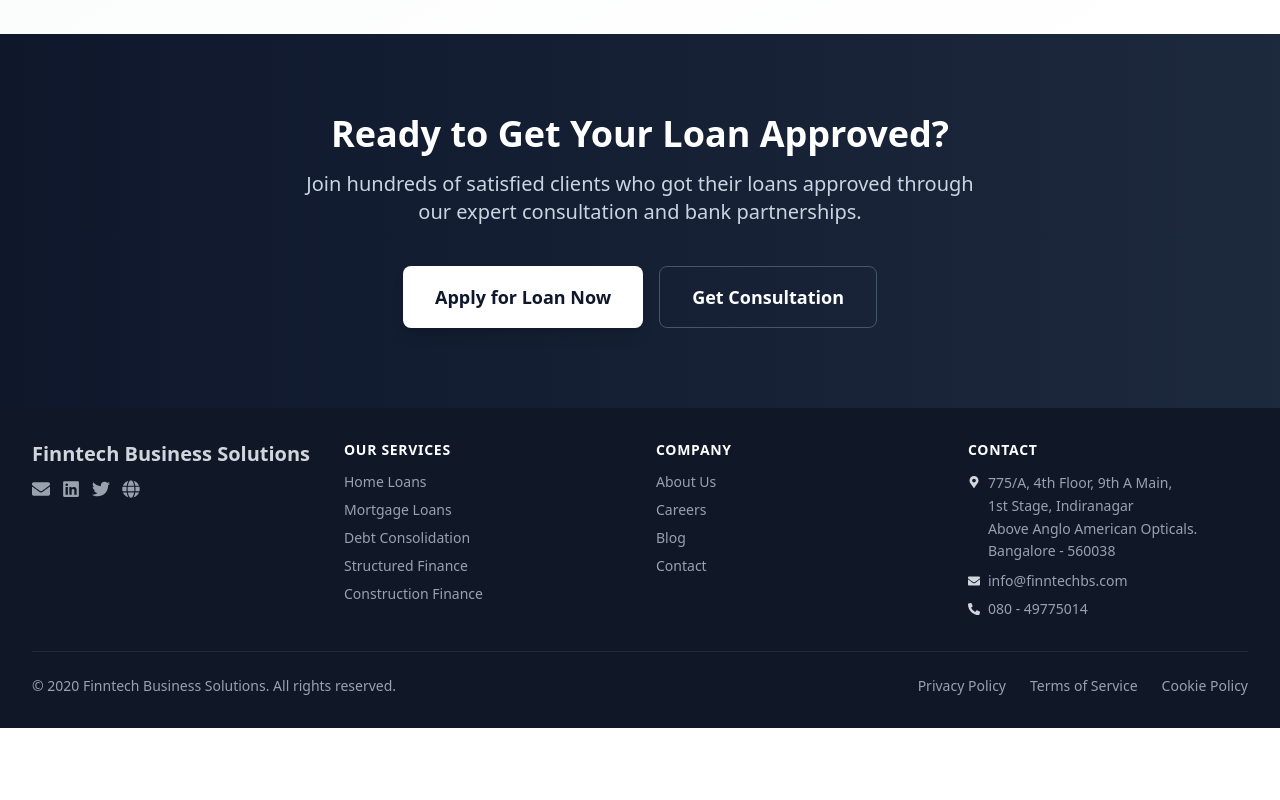
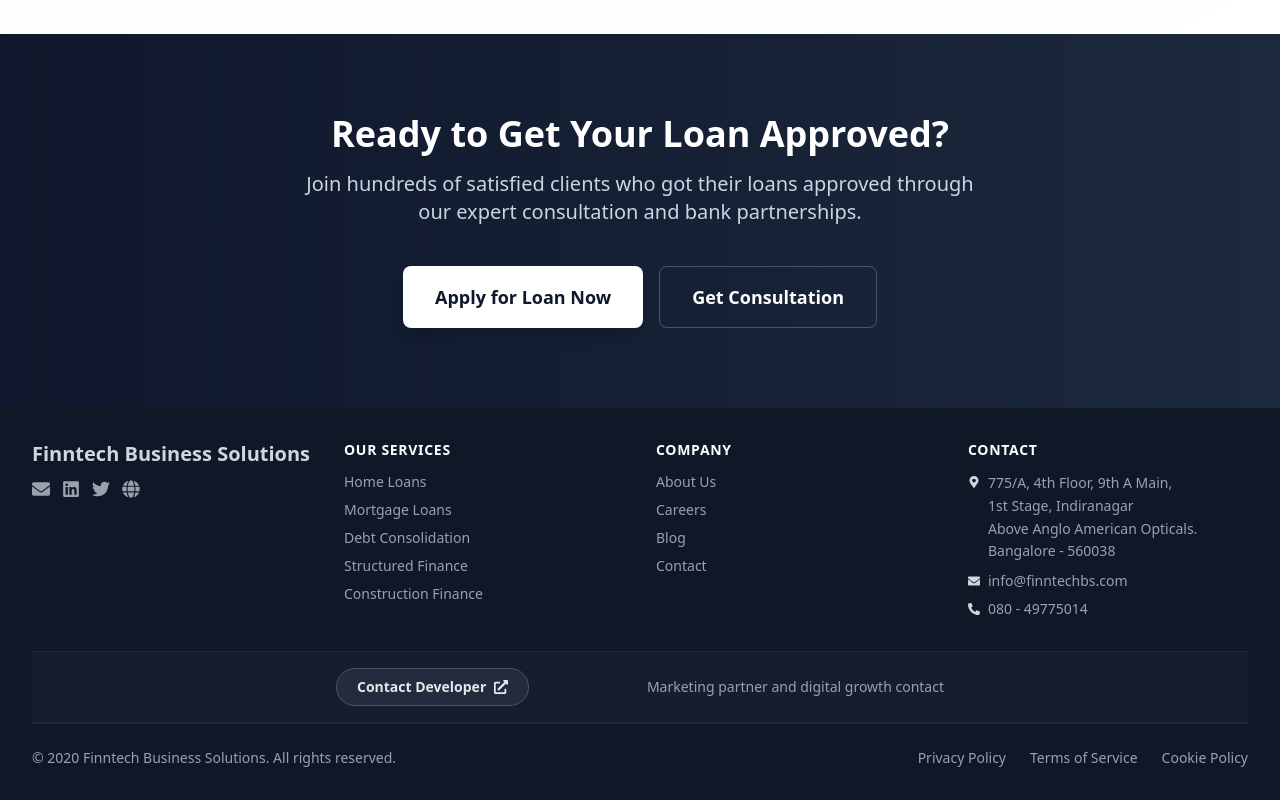
Before and after one commit to Govind-Mishra23/FINNTECH-1, a React (Vite) app in the folder frontend/: page / in a window 1280 px wide. Shown: the part 4338-5138 px from the top of the page. Before the commit the page ends 5066 px from the top, so only its background shows below. Built offline with nearby package versions, Linux system fonts and the light colour scheme.

Commit message:
developer details added

```diff
--- a/frontend/src/components/Footer.jsx
+++ b/frontend/src/components/Footer.jsx
@@ -6,10 +6,13 @@ import {
   FaPhone,
   FaPhoneAlt,
   FaGlobe,
+  FaExternalLinkAlt,
 } from "react-icons/fa";
 import { HiOfficeBuilding } from "react-icons/hi";
 
 const Footer = () => {
+  const developerContactUrl = "https://mukundawebs.com";
+
   return (
     <footer className="bg-gray-900 text-white py-8">
       <div className="max-w-7xl mx-auto px-4 sm:px-6 lg:px-8">
@@ -178,6 +181,26 @@ const Footer = () => {
           </div>
         </div>
 
+        {/* Developer Marketing Strip */}
+        <div className="border-y border-gray-800 bg-gray-800/40">
+          <div className="px-4 py-4 sm:px-0">
+            <div className="mx-auto flex w-full flex-col items-start justify-between gap-3 sm:flex-row sm:items-center md:w-1/2">
+              <a
+                href={developerContactUrl}
+                target="_blank"
+                rel="noreferrer"
+                className="inline-flex items-center gap-2 rounded-full border border-gray-600 bg-gray-700/40 px-5 py-2 text-sm font-semibold text-gray-200 transition-all duration-300 hover:border-gray-500 hover:bg-gray-700 hover:text-white"
+              >
+                Contact Developer
+                <FaExternalLinkAlt className="h-3.5 w-3.5" />
+              </a>
+              <p className="text-right text-sm text-gray-400">
+                Marketing partner and digital growth contact
+              </p>
+            </div>
+          </div>
+        </div>
+
         {/* Bottom Bar */}
         <div className="border-t border-gray-800 pt-6 flex flex-col sm:flex-row justify-between items-center text-sm">
           <div className="text-gray-400">
```
